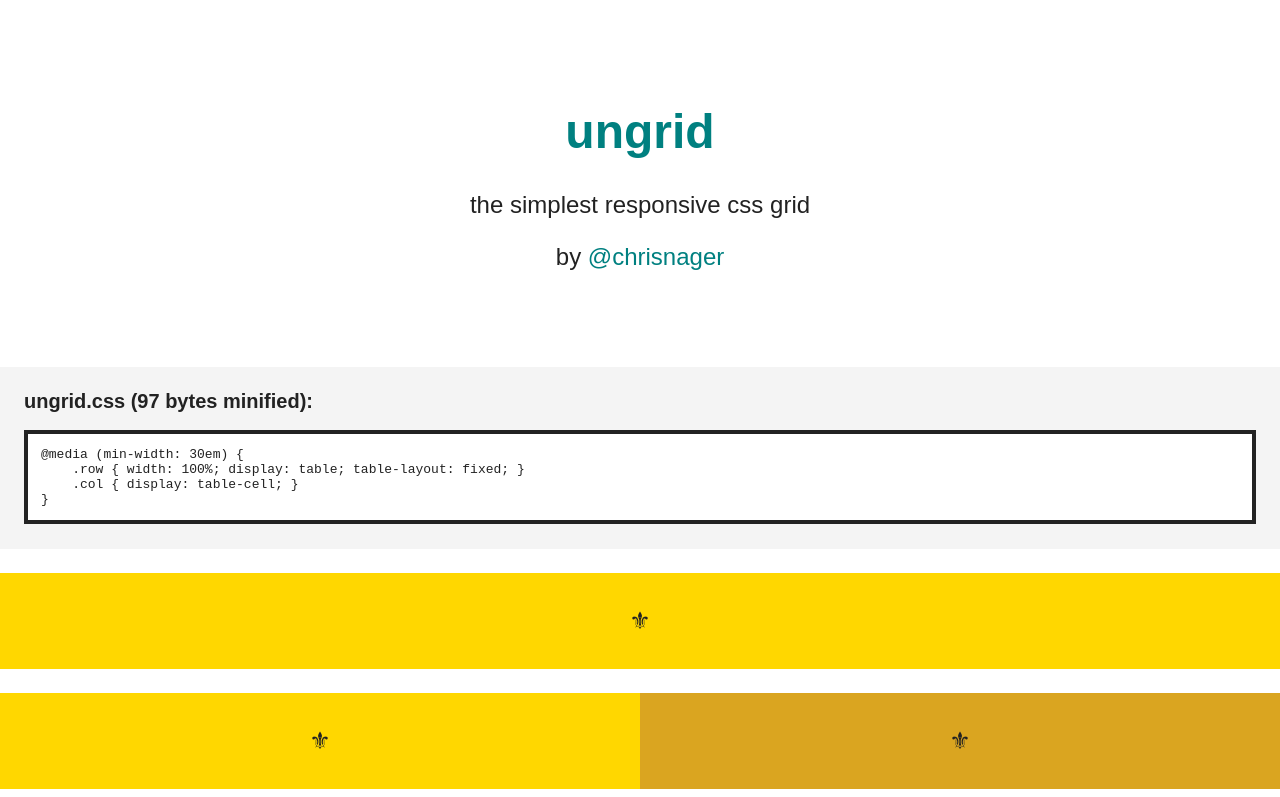
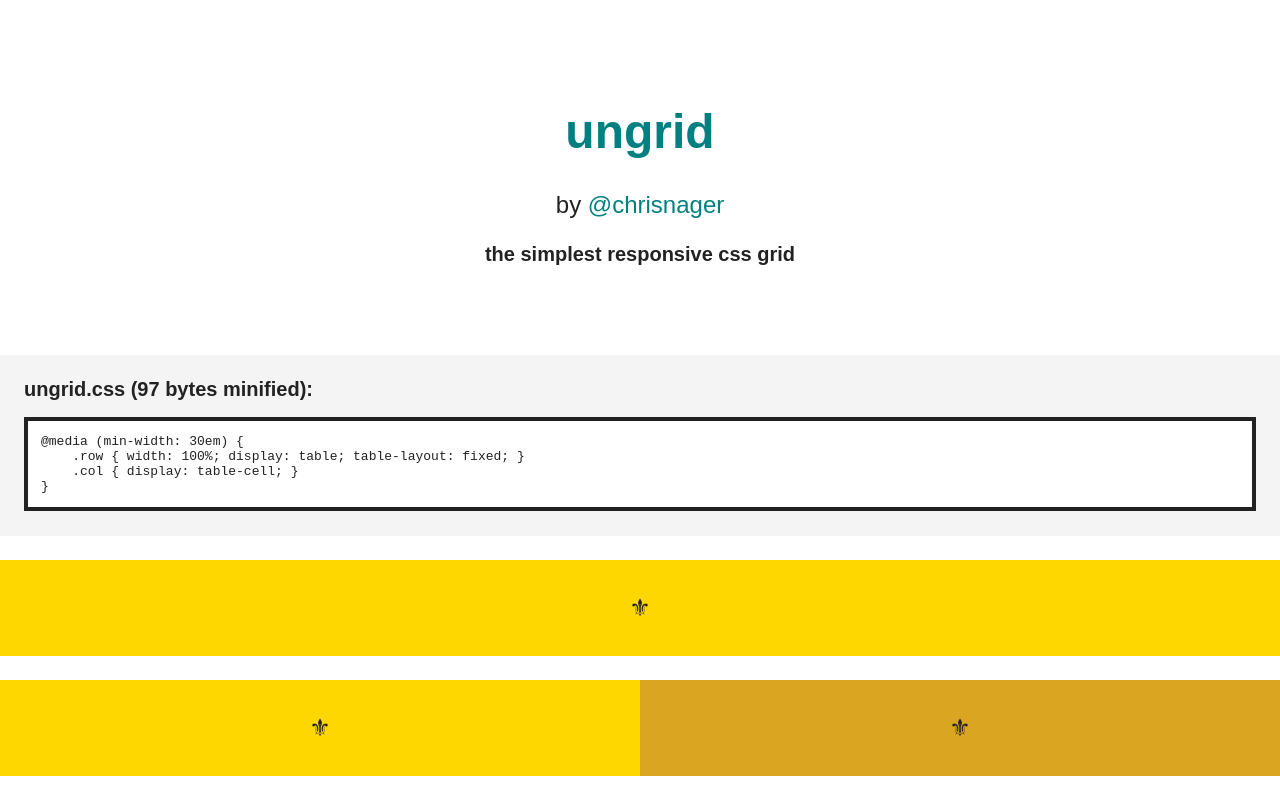
Before and after one commit to chrisnager/ungrid, a plain HTML site: page index.html in a window 1280 px wide. Shown: the top 797 px of the page. Drawn offline with Linux system fonts and the light colour scheme.

Commit message:
Update index.html

```diff
--- a/index.html
+++ b/index.html
@@ -10,8 +10,8 @@
 
         <header class="header">
             <h1><a href="//github.com/chrisnager/ungrid">ungrid</a></h1>
-            <p>the simplest responsive css grid</p>
             <p>by <a href="//twitter.com/chrisnager">@chrisnager</a></p>
+            <h2>the simplest responsive css grid</h2>
         </header>
 
         <div class="ungrid-css">
```
